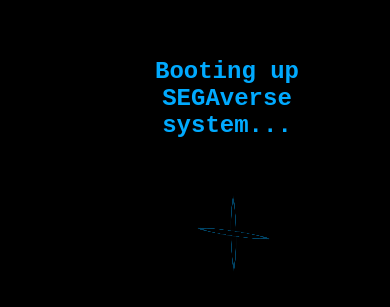
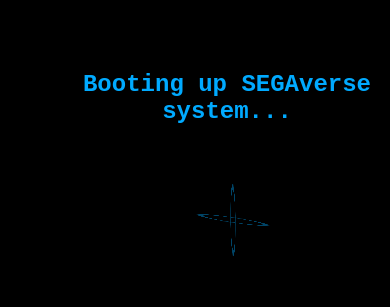
Before and after one commit to parthgrover18/SEGAverse, a React (Vite) app: page / in a window 390 px wide. Shown: the part 299-606 px from the top of the page. Built offline with nearby package versions, Linux system fonts and the light colour scheme.

Commit message:
Auto-commit

```diff
--- a/src/components/BootUp.jsx
+++ b/src/components/BootUp.jsx
@@ -36,25 +36,25 @@
       zIndex: 9999,
       color: '#00aaff',
       fontFamily: 'monospace',
-      fontSize: '1.2rem',
+      fontSize: 'clamp(1rem, 2.5vw, 1.2rem)',
       padding: '2rem',
-      textAlign: 'center'
+      textAlign: 'center',
+      display: 'flex',
+      justifyContent: 'center',
+      alignItems: 'center',
     }}>
       <div style={{
-        position: 'absolute',
-        top: '50%',
-        left: '50%',
-        transform: 'translate(-50%, -50%)',
+        maxWidth: '90%',
+        width: '600px',
         display: 'flex',
         flexDirection: 'column',
         alignItems: 'center',
         color: '#00aaff',
         fontFamily: 'monospace',
-        fontSize: '1.2rem',
-        padding: '2rem',
+        fontSize: 'clamp(1.2rem, 3vw, 1.5rem)',
         textAlign: 'center',
       }}>
-        <div style={{ minHeight: '1.2em', fontWeight: 'bold',fontSize: '1.5rem' }}>{text}</div>
+        <div style={{ minHeight: '1.2em', fontWeight: 'bold', fontSize: '1.5rem' }}>{text}</div>
         <div style={{ marginTop: '4rem', height: '50px', display: 'flex', justifyContent: 'center', alignItems: 'center' }}>
           {showLoader && <RingLoader color="#00aaff" size={60} />}
         </div>
```
